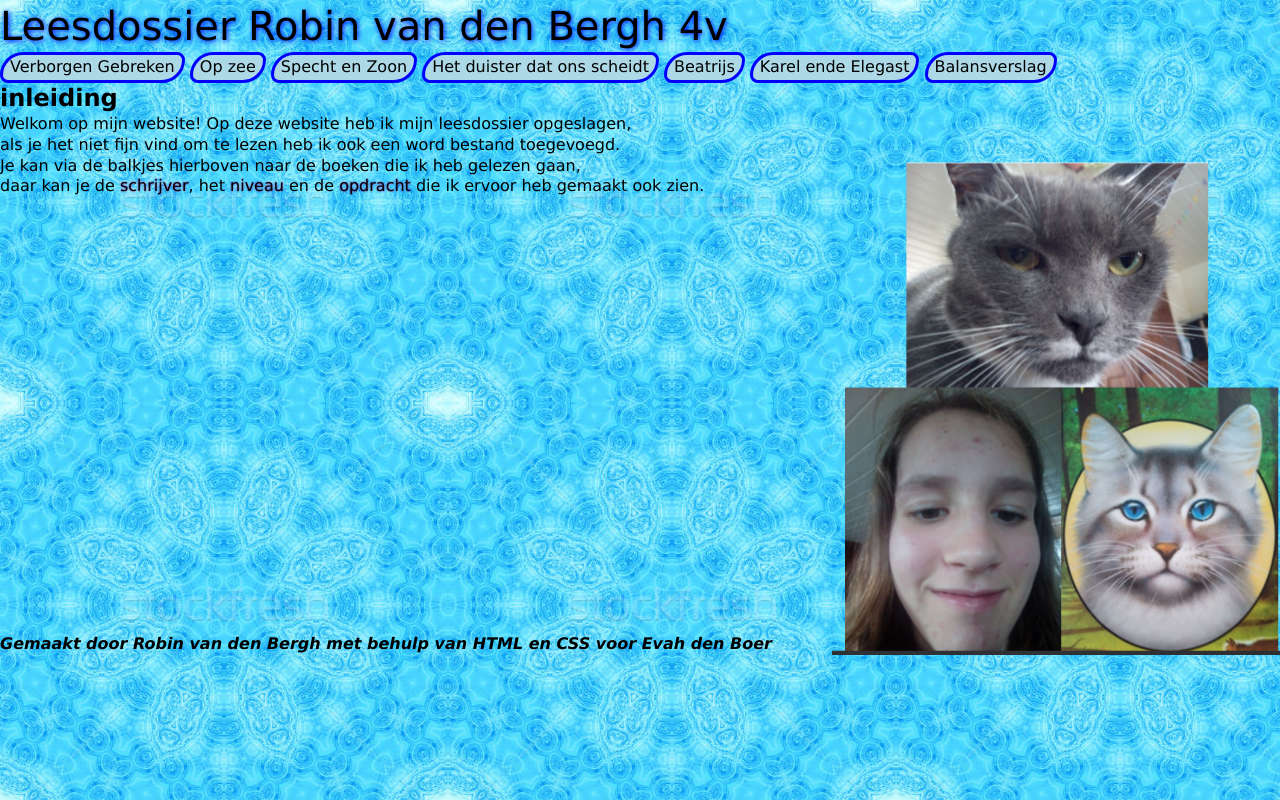
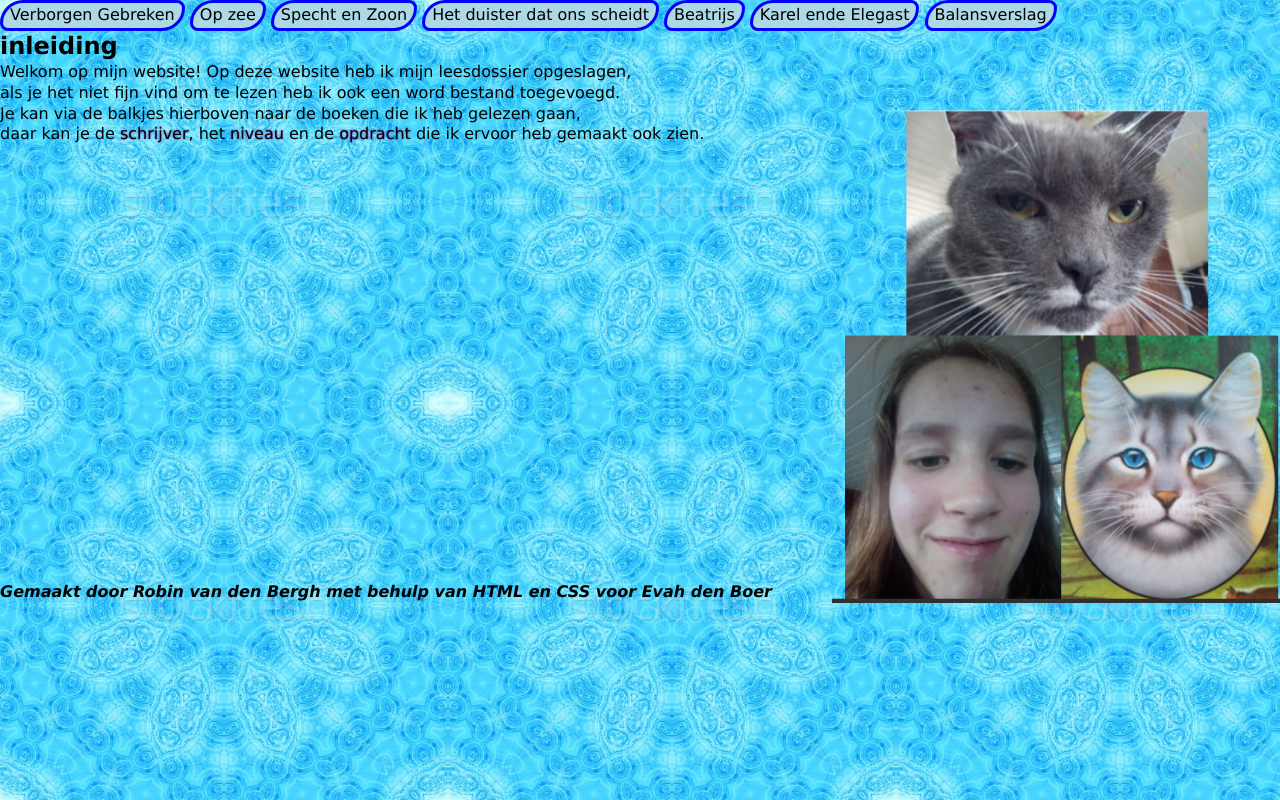
Before and after one commit to drivezerozerozeroone/Leesdossier, a plain HTML site: page index.html in a window 1280 px wide. Drawn offline with Linux system fonts and the light colour scheme.

Commit message:
changed index(test)

```diff
--- a/index.html
+++ b/index.html
@@ -6,7 +6,7 @@
     <link rel="stylesheet" href="style.css">
   </head>
   <body class="introductie">
-    <header>Leesdossier Robin van den Bergh 4v</header>
+
     <nav>
       <ul class="navigatie">
         <li class="navigatie"><a href="VerborgenGebreken.html">Verborgen Gebreken</a></li>
```
